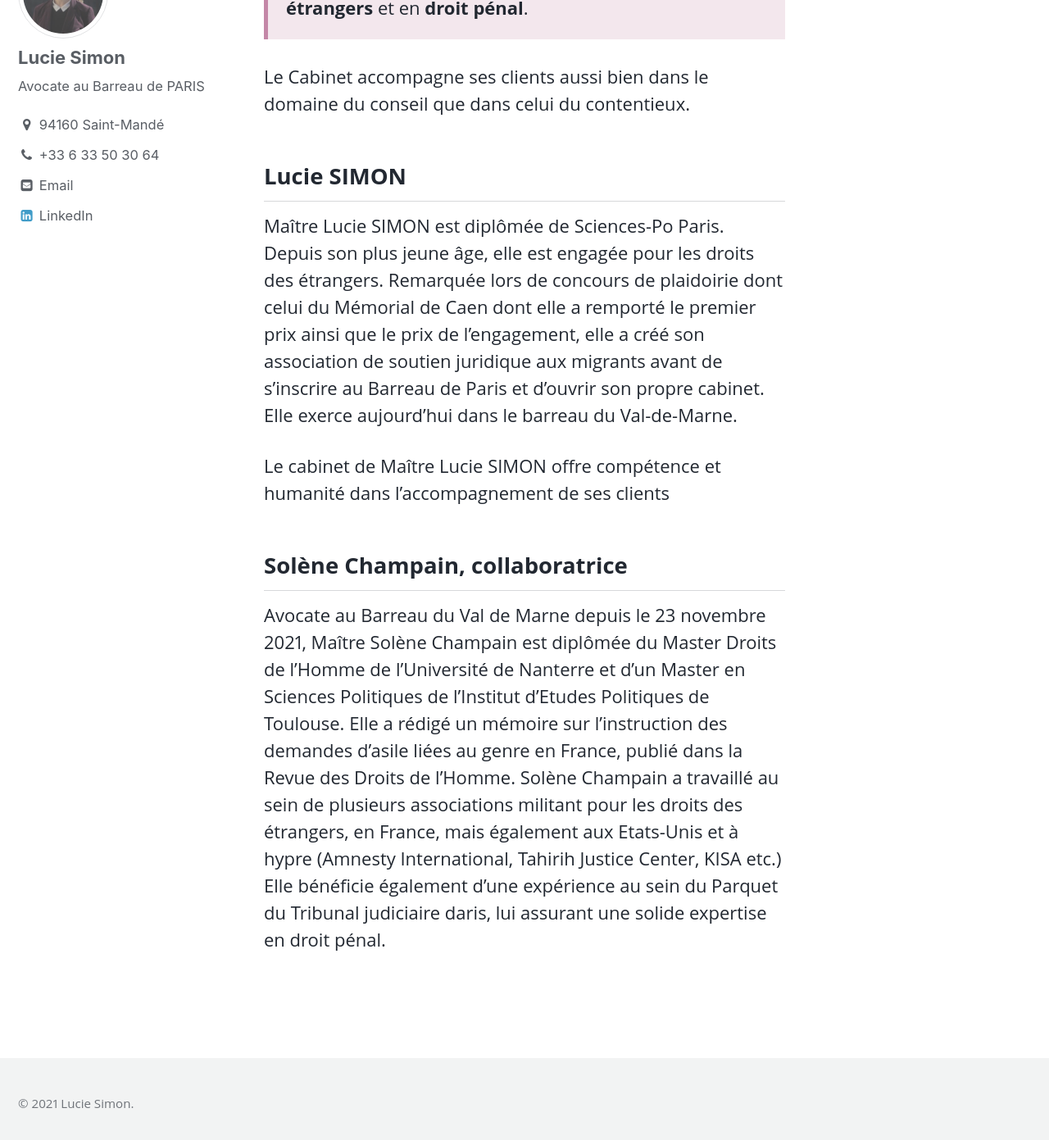
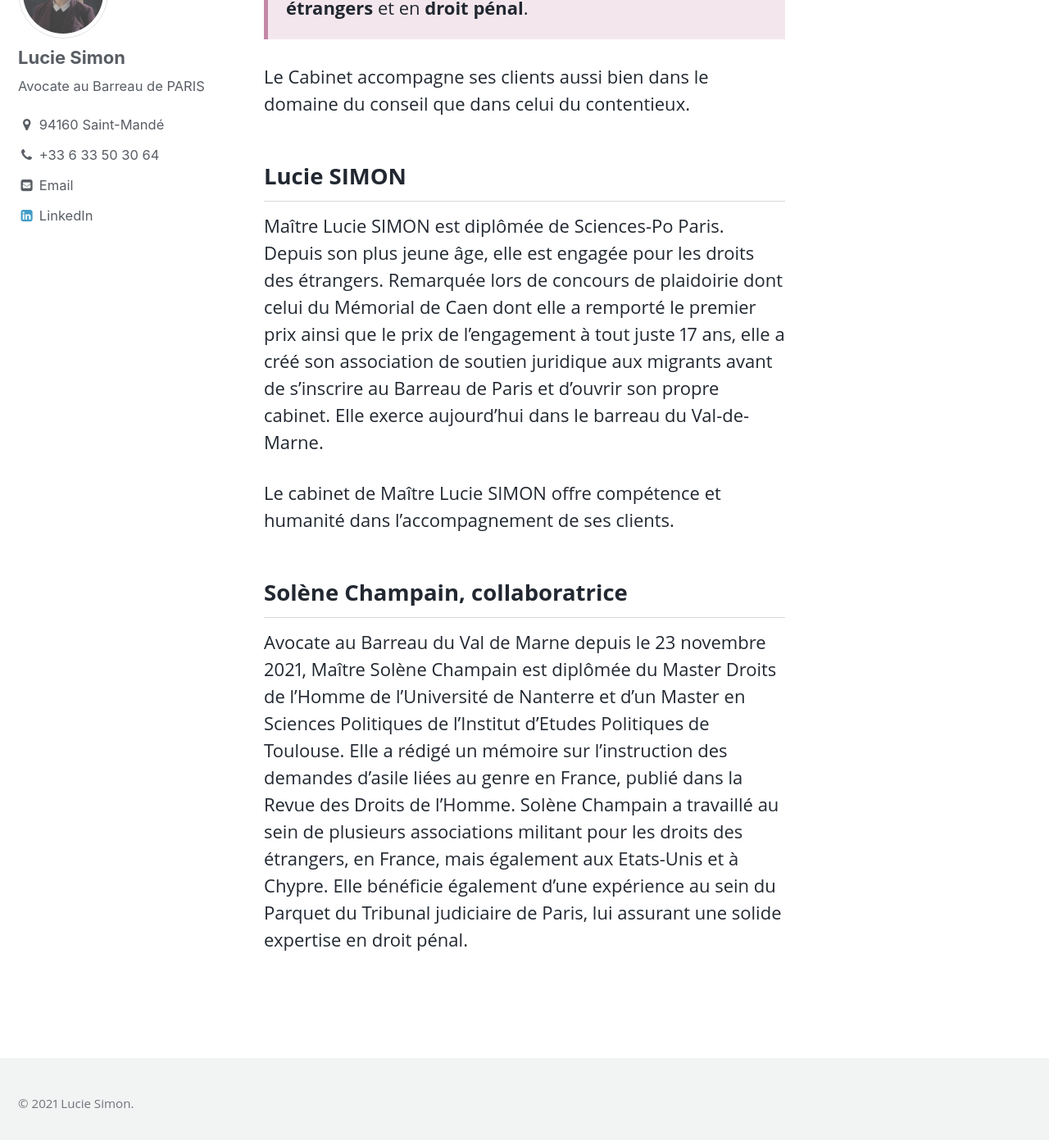
Before and after one commit to luciesimonavocate/luciesimonavocate.github.io, a Jekyll site: the page built from _pages/about.md, in a window 1280 px wide and 1400 px high, scrolled down 419 px. Shown: the top 1391 px of the window at 82% size. Built offline with Jekyll 4.4.1, drawn with Linux system fonts in a browser that asks for light colours.

Commit message:
Update about.md

```diff
--- a/_pages/about.md
+++ b/_pages/about.md
@@ -18,11 +18,10 @@ contentieux.
 ## Lucie SIMON
 
 Maître Lucie SIMON est diplômée de Sciences-Po Paris.
-Depuis son plus jeune âge, elle est engagée pour les droits des étrangers. Remarquée lors de
-concours de plaidoirie dont celui du Mémorial de Caen dont elle a remporté le premier prix ainsi que le prix de l'engagement, elle a créé son association de soutien juridique aux migrants avant de s’inscrire au Barreau de Paris et d’ouvrir son propre cabinet. Elle exerce aujourd'hui dans le barreau du Val-de-Marne.
+Depuis son plus jeune âge, elle est engagée pour les droits des étrangers. Remarquée lors de concours de plaidoirie dont celui du Mémorial de Caen dont elle a remporté le premier prix ainsi que le prix de l'engagement à tout juste 17 ans, elle a créé son association de soutien juridique aux migrants avant de s’inscrire au Barreau de Paris et d’ouvrir son propre cabinet. Elle exerce aujourd'hui dans le barreau du Val-de-Marne.
 
-Le cabinet de Maître Lucie SIMON offre compétence et humanité dans l’accompagnement de ses clients
+Le cabinet de Maître Lucie SIMON offre compétence et humanité dans l’accompagnement de ses clients.
 
 ## Solène Champain, collaboratrice
 
-Avocate au Barreau du Val de Marne depuis le 23 novembre 2021, Maître Solène Champain est diplômée du Master Droits de l'Homme de l'Université de Nanterre et d'un Master en Sciences Politiques de l'Institut d'Etudes Politiques de Toulouse. Elle a rédigé un mémoire sur l'instruction des demandes d'asile liées au genre en France,  publié dans la Revue des Droits de l'Homme. Solène Champain a travaillé au sein de plusieurs associations militant pour les droits des étrangers, en France, mais également aux Etats-Unis et à hypre (Amnesty International, Tahirih Justice Center, KISA etc.) Elle bénéficie également d'une expérience au sein du Parquet du Tribunal judiciaire daris, lui assurant une solide expertise en droit pénal.
+Avocate au Barreau du Val de Marne depuis le 23 novembre 2021, Maître Solène Champain est diplômée du Master Droits de l'Homme de l'Université de Nanterre et d'un Master en Sciences Politiques de l'Institut d'Etudes Politiques de Toulouse. Elle a rédigé un mémoire sur l'instruction des demandes d'asile liées au genre en France,  publié dans la Revue des Droits de l'Homme. Solène Champain a travaillé au sein de plusieurs associations militant pour les droits des étrangers, en France, mais également aux Etats-Unis et à Chypre. Elle bénéficie également d'une expérience au sein du Parquet du Tribunal judiciaire de Paris, lui assurant une solide expertise en droit pénal.
```
